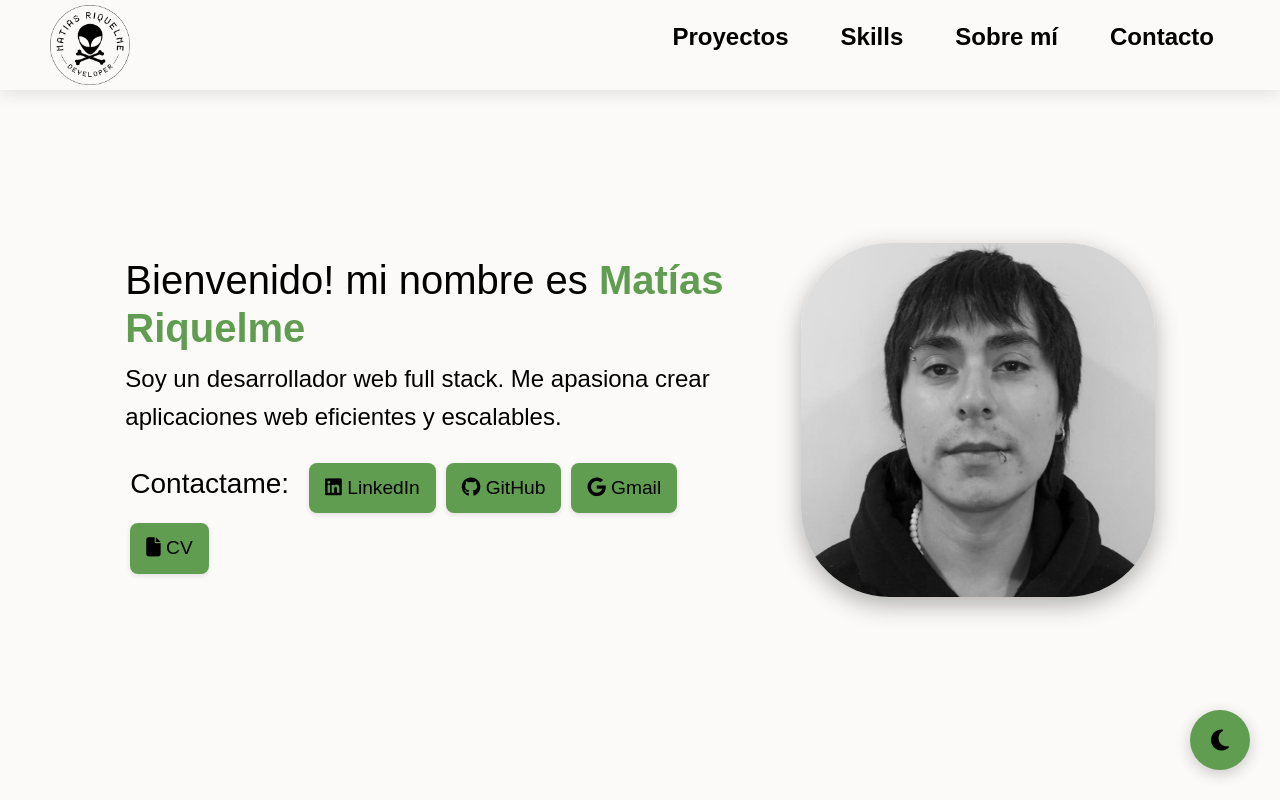
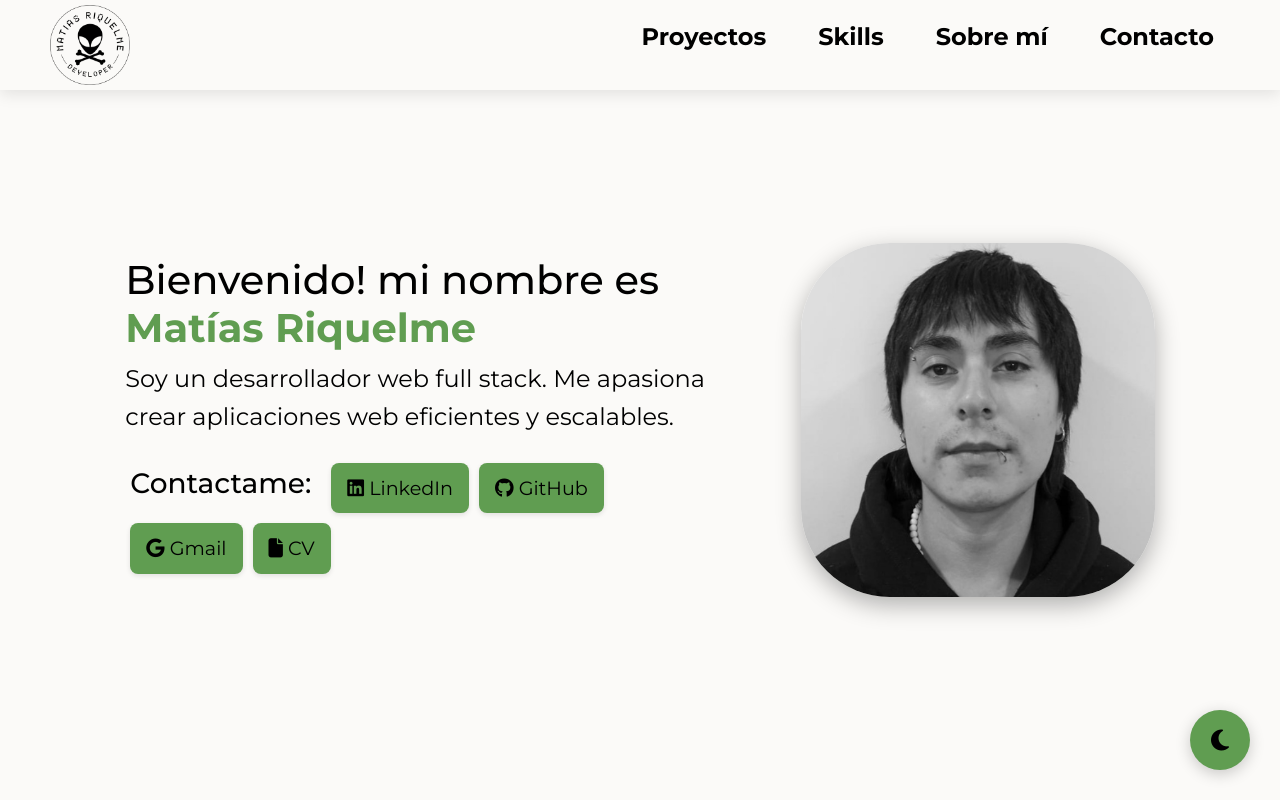
Before and after one commit to Mars0-cloud/Portafolio, a plain HTML site: page index.html in a window 1280 px wide. Shown: the top 800 px of the page. Drawn offline with nearby package versions, Linux system fonts and the light colour scheme.

Commit message:
Actualiza Fuente

```diff
--- a/styles.css
+++ b/styles.css
@@ -1,3 +1,5 @@
+@import url('https://fonts.googleapis.com/css2?family=Krona+One&family=Montserrat:ital,wght@0,100..900;1,100..900&display=swap');
+
 :root {
     --primary-color: #fbfaf8;
     --secondary-color: #000;
@@ -77,7 +79,9 @@ html {
 }
 
 body {
-    font-family: Arial, sans-serif;
+    font-family: "Montserrat", sans-serif;
+    font-weight: 400;
+    font-style: normal;
     background-color: var(--primary-color);
     color: var(--secondary-color);
     line-height: 1.6;
```
